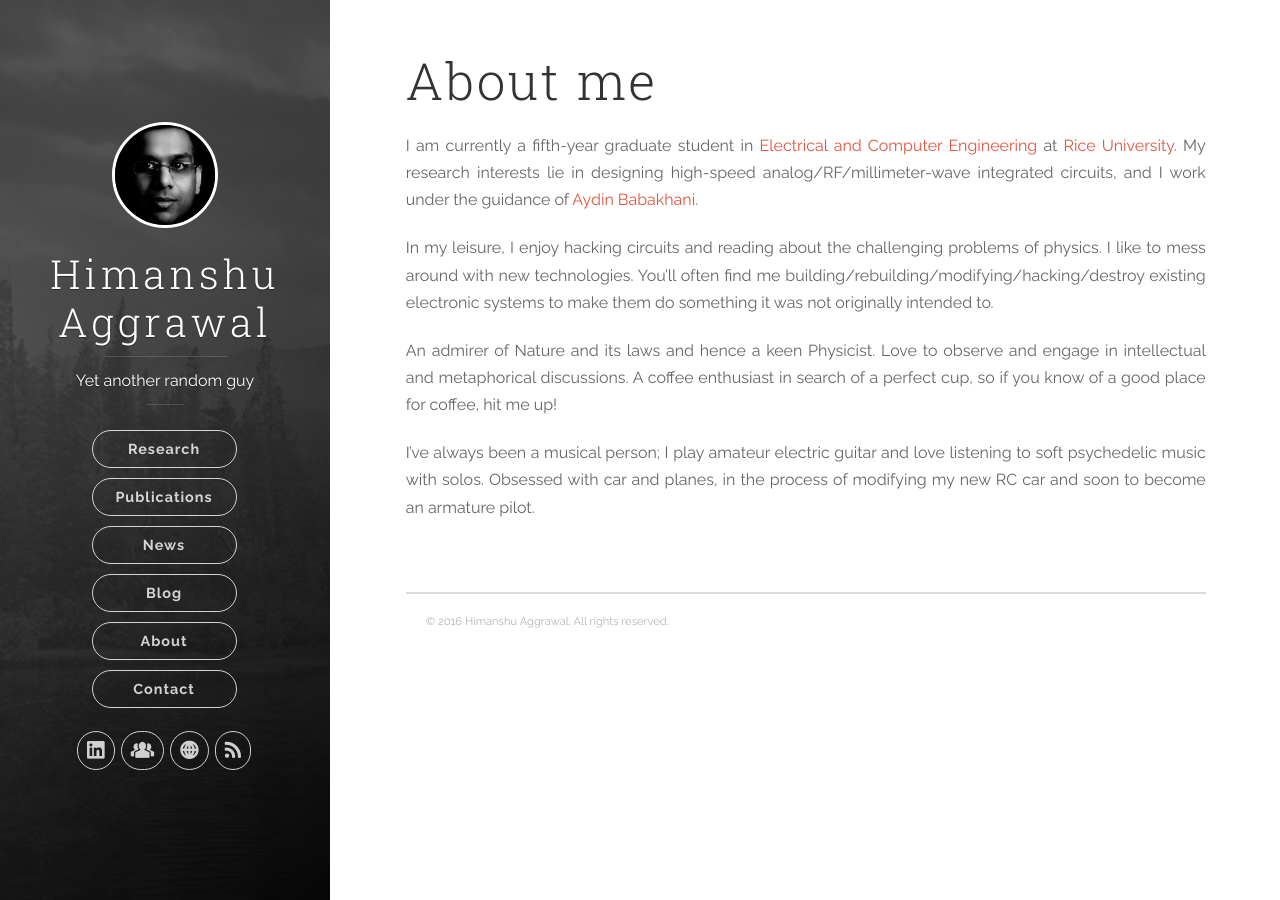
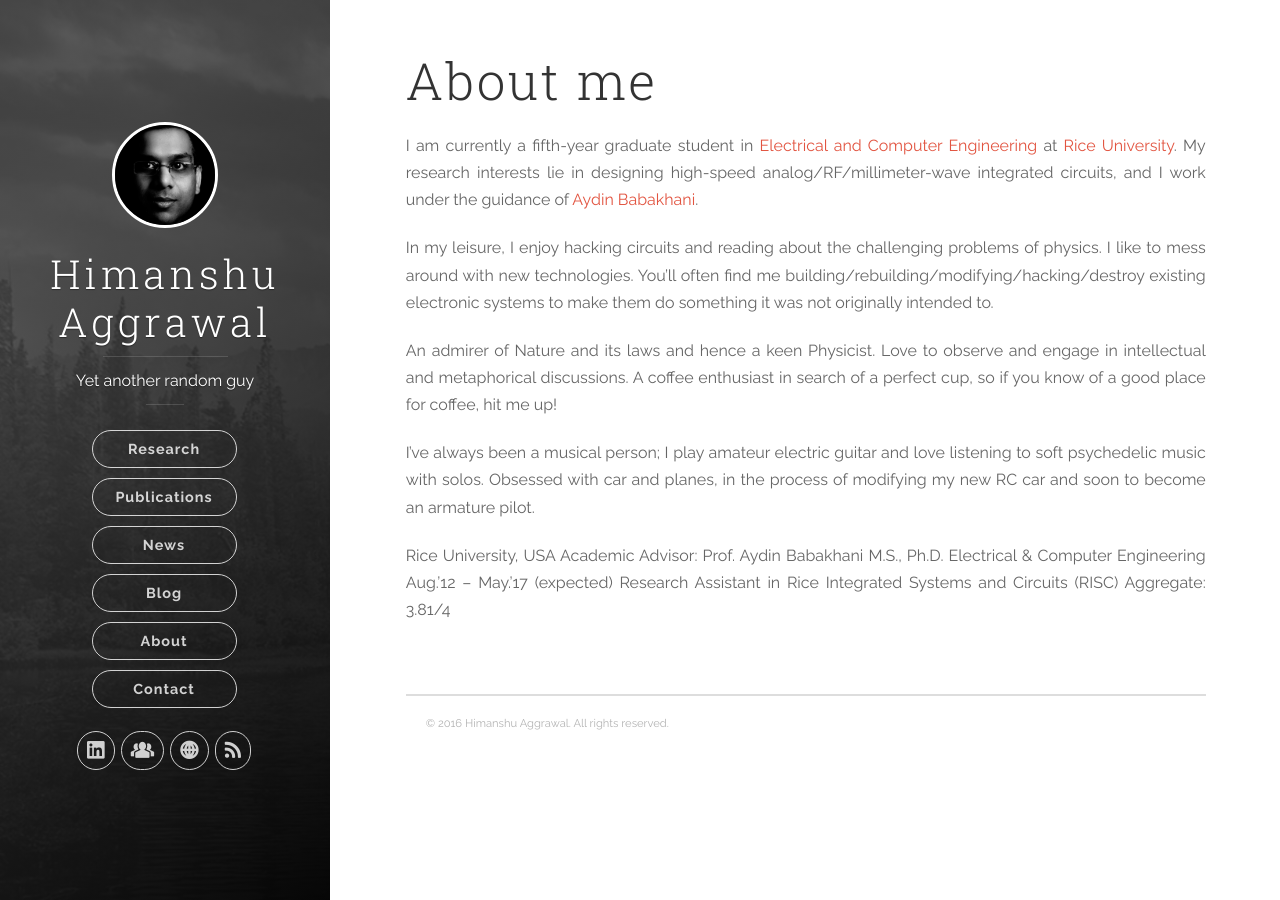
Before and after one commit to ahimanshu13/ahimanshu13.github.io, a Jekyll site: the page built from about/index.md, in a window 1280 px wide. Built offline with Jekyll 4.4.1, drawn with Linux system fonts in a browser that asks for light colours; nearby versions of some CDN libraries.

Commit message:
Update About Me

```diff
--- a/about/index.md
+++ b/about/index.md
@@ -12,3 +12,7 @@ In my leisure, I enjoy hacking circuits and reading about the challenging proble
 An admirer of Nature and its laws and hence a keen Physicist. Love to observe and engage in intellectual and metaphorical discussions. A coffee enthusiast in search of a perfect cup, so if you know of a good place for coffee, hit me up!
 
 I've always been a musical person; I play amateur electric guitar and love listening to soft psychedelic music with solos. Obsessed with car and planes, in the process of modifying my new RC car and soon to become an armature pilot.
+
+Rice University, USA												Academic Advisor: Prof. Aydin Babakhani
+M.S., Ph.D. Electrical & Computer Engineering						Aug.’12 – May.’17 (expected)
+Research Assistant in Rice Integrated Systems and Circuits (RISC)	Aggregate: 3.81/4
```
